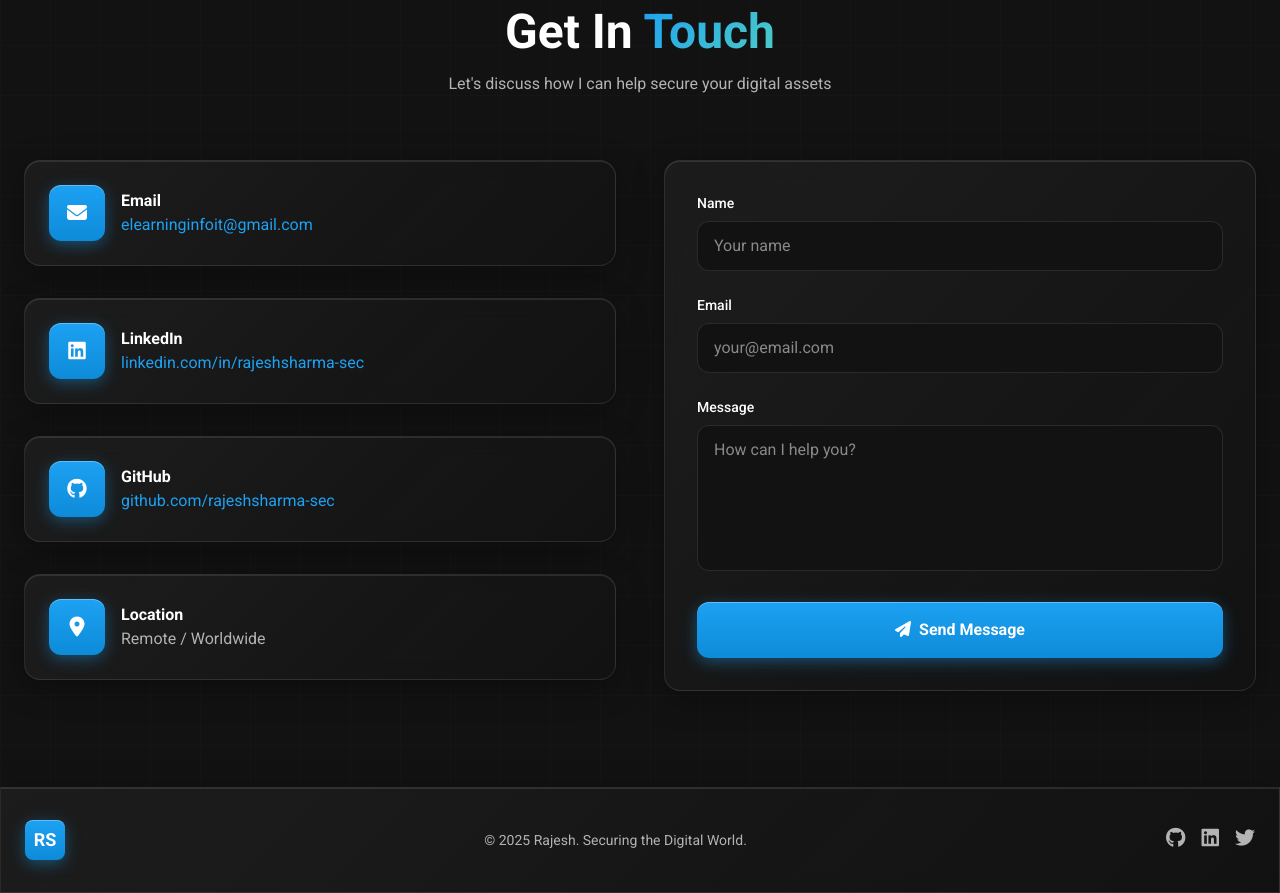
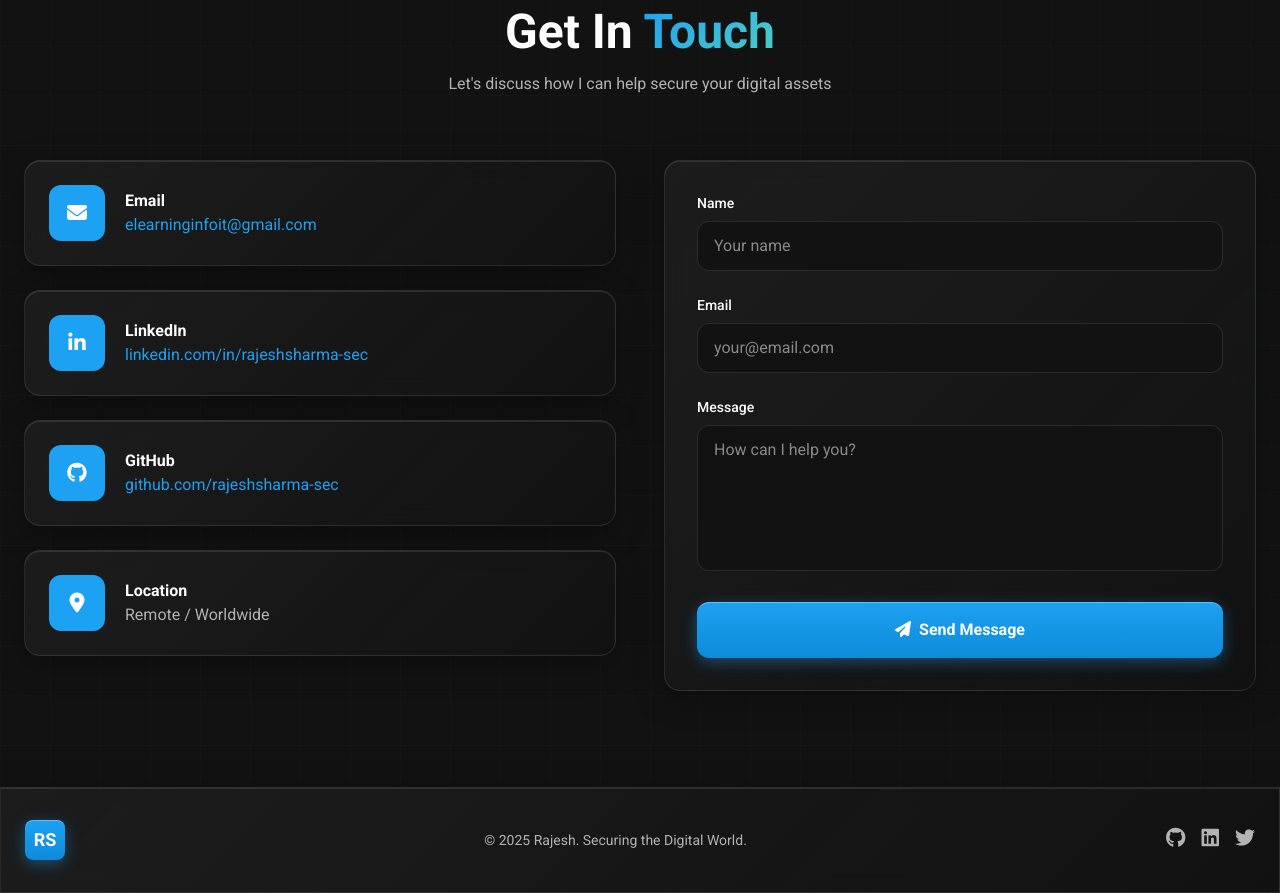
Before and after one commit to rajeshsharma-sec/rajeshsharma-sec.github.io, a plain HTML site: page index.html in a window 1280 px wide. Shown: the part 5955-6848 px from the top of the page. Drawn offline with nearby package versions, Linux system fonts and the light colour scheme.

Commit message:
Update contact card styles and icons in index.html
Refined the contact section by adjusting spacing, updating background and text color classes, and changing the LinkedIn icon to 'linkedin-in'. Replaced 'glossy-btn' with a solid background and improved visual consistency across all contact cards.

```diff
--- a/index.html
+++ b/index.html
@@ -883,43 +883,43 @@
                 <p class="text-[#B3B3B3] max-w-2xl mx-auto">Let's discuss how I can help secure your digital assets</p>
             </div>
             <div class="grid lg:grid-cols-2 gap-12">
-                <div class="space-y-8">
-                    <div class="glass-card p-6 rounded-2xl flex items-center gap-4">
-                        <div class="w-14 h-14 rounded-xl glossy-btn flex items-center justify-center">
+                <div class="space-y-6">
+                    <div class="glass-card p-6 rounded-2xl flex items-center gap-5">
+                        <div class="w-14 h-14 rounded-xl bg-[#1DA1F2] flex items-center justify-center flex-shrink-0">
                             <i class="fas fa-envelope text-white text-xl"></i>
                         </div>
                         <div>
-                            <h4 class="font-bold">Email</h4>
+                            <h4 class="font-bold text-white">Email</h4>
                             <a href="mailto:elearninginfoit@gmail.com"
                                 class="text-[#1DA1F2] hover:underline">elearninginfoit@gmail.com</a>
                         </div>
                     </div>
-                    <div class="glass-card p-6 rounded-2xl flex items-center gap-4">
-                        <div class="w-14 h-14 rounded-xl glossy-btn flex items-center justify-center">
-                            <i class="fab fa-linkedin text-white text-xl"></i>
+                    <div class="glass-card p-6 rounded-2xl flex items-center gap-5">
+                        <div class="w-14 h-14 rounded-xl bg-[#1DA1F2] flex items-center justify-center flex-shrink-0">
+                            <i class="fab fa-linkedin-in text-white text-xl"></i>
                         </div>
                         <div>
-                            <h4 class="font-bold">LinkedIn</h4>
+                            <h4 class="font-bold text-white">LinkedIn</h4>
                             <a href="https://linkedin.com/in/rajeshsharma-sec" target="_blank"
                                 class="text-[#1DA1F2] hover:underline">linkedin.com/in/rajeshsharma-sec</a>
                         </div>
                     </div>
-                    <div class="glass-card p-6 rounded-2xl flex items-center gap-4">
-                        <div class="w-14 h-14 rounded-xl glossy-btn flex items-center justify-center">
+                    <div class="glass-card p-6 rounded-2xl flex items-center gap-5">
+                        <div class="w-14 h-14 rounded-xl bg-[#1DA1F2] flex items-center justify-center flex-shrink-0">
                             <i class="fab fa-github text-white text-xl"></i>
                         </div>
                         <div>
-                            <h4 class="font-bold">GitHub</h4>
+                            <h4 class="font-bold text-white">GitHub</h4>
                             <a href="https://github.com/rajeshsharma-sec" target="_blank"
                                 class="text-[#1DA1F2] hover:underline">github.com/rajeshsharma-sec</a>
                         </div>
                     </div>
-                    <div class="glass-card p-6 rounded-2xl flex items-center gap-4">
-                        <div class="w-14 h-14 rounded-xl glossy-btn flex items-center justify-center">
+                    <div class="glass-card p-6 rounded-2xl flex items-center gap-5">
+                        <div class="w-14 h-14 rounded-xl bg-[#1DA1F2] flex items-center justify-center flex-shrink-0">
                             <i class="fas fa-map-marker-alt text-white text-xl"></i>
                         </div>
                         <div>
-                            <h4 class="font-bold">Location</h4>
+                            <h4 class="font-bold text-white">Location</h4>
                             <p class="text-[#B3B3B3]">Remote / Worldwide</p>
                         </div>
                     </div>
```
